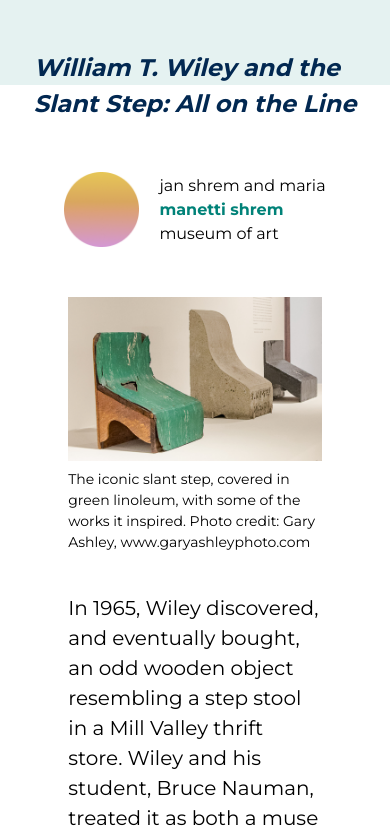
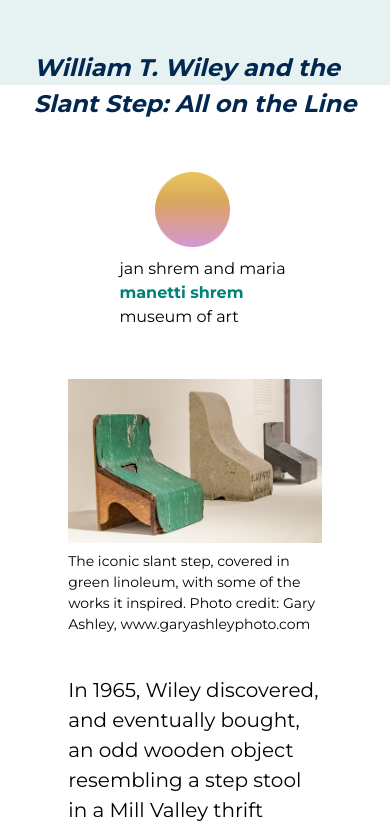
Before and after one commit to sohanpatil1/Web-Programming, a plain HTML site: page HW1/submission.html in a window 390 px wide. Shown: the top 830 px of the page. Drawn offline with Linux system fonts and the light colour scheme.

Commit message:
Fixed minor bugs

```diff
--- a/HW1/layout.css
+++ b/HW1/layout.css
@@ -61,6 +61,7 @@ header{
     display:flex;
     flex-direction: row;
     align-items: center;
+    padding-right: 5px;
     /* background-color: orange; */
 }
 
@@ -258,4 +259,14 @@ figure{
         padding : 0%
     }
 }
-/* Hello */
+/* The next media tag is for fixing small issues related to the header */
+@media only screen and (max-width: 1080px)
+{
+    #logo_area{
+        display: flex;
+        flex-direction: column;
+    }
+    #logo_text{
+        padding-top: 10px;
+    }
+}
```
